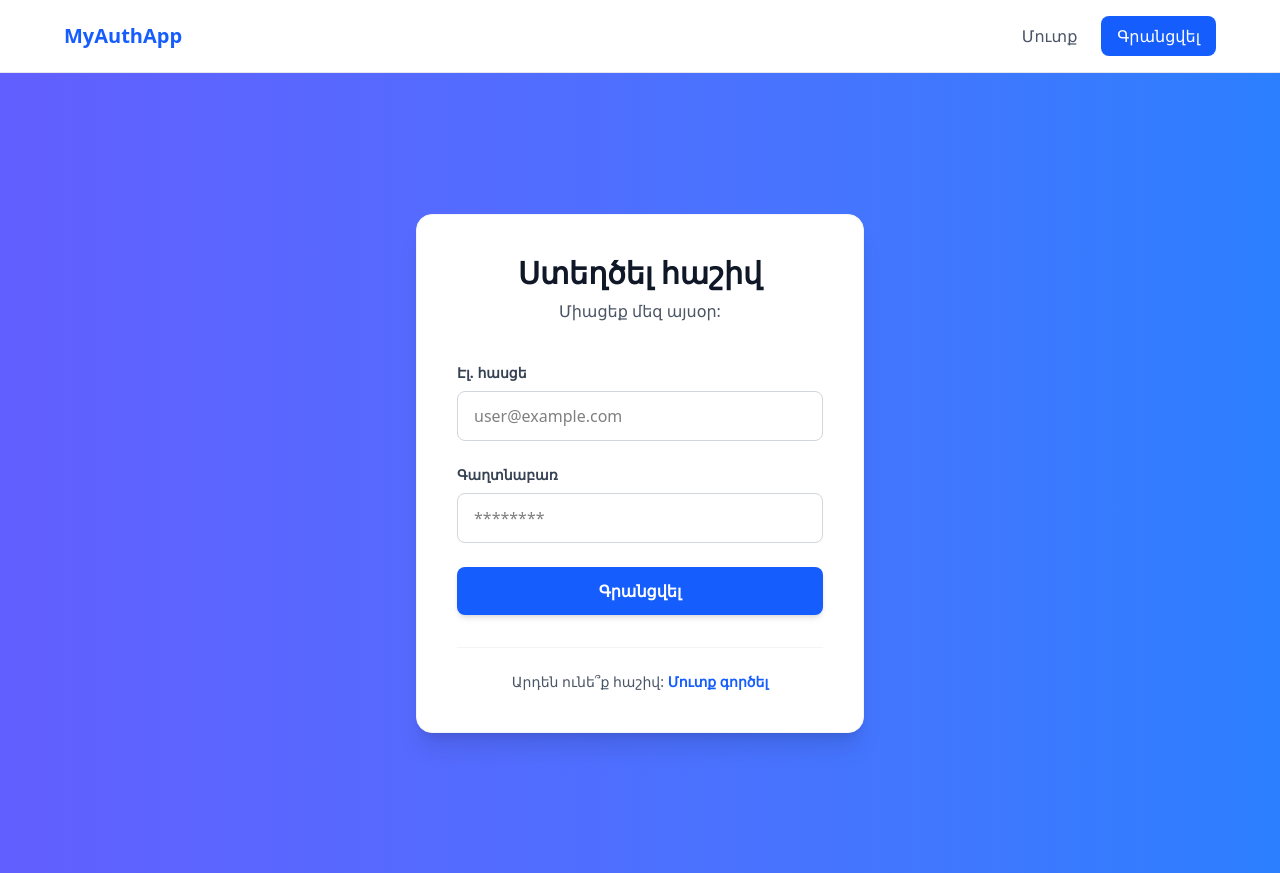
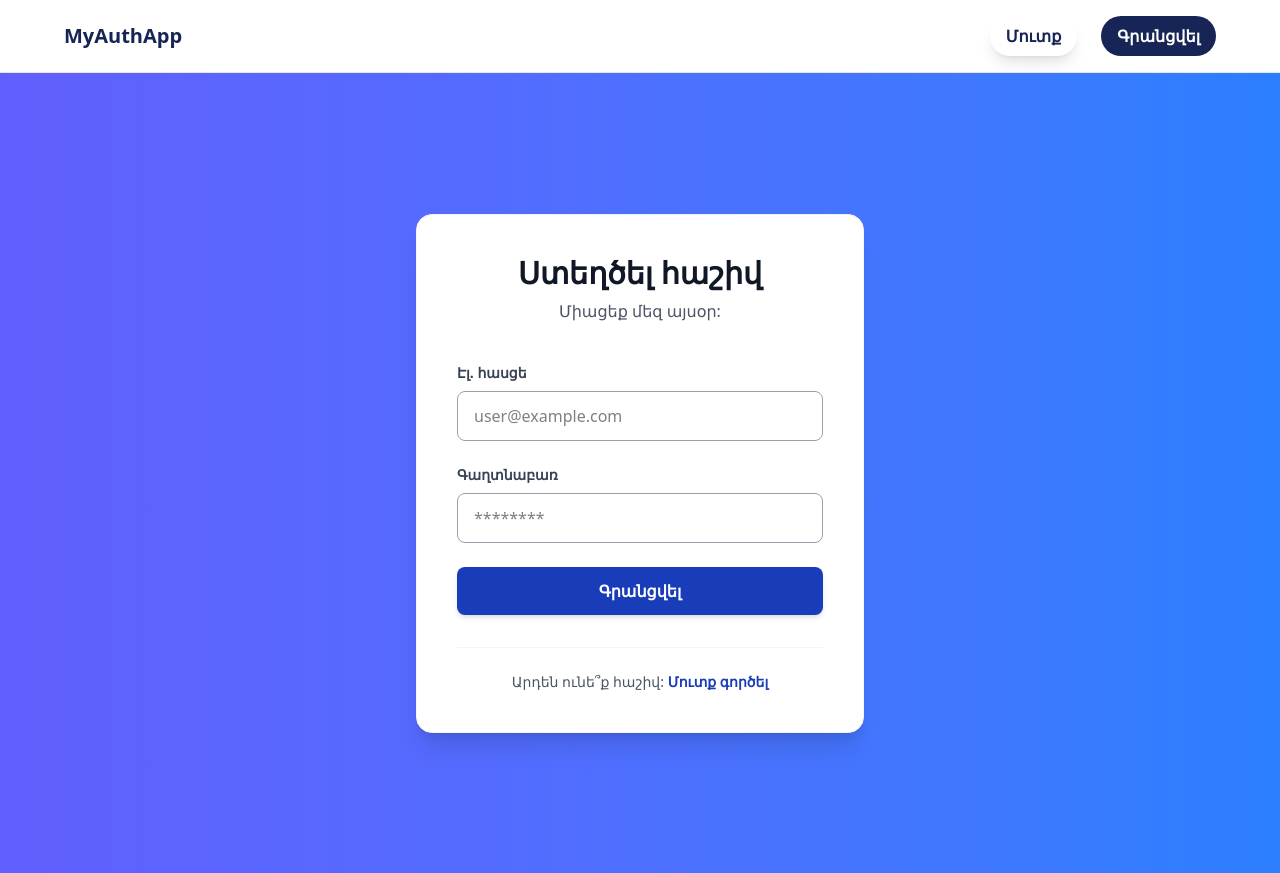
Before and after one commit to geworgiean/authentication_app, a Next.js app: page /register in a window 1280 px wide. Built offline with nearby package versions, Linux system fonts and the light colour scheme; no server answers.

Commit message:
change color

```diff
--- a/src/app/login/page.tsx
+++ b/src/app/login/page.tsx
@@ -56,7 +56,7 @@ export default function LoginPage() {
             <input
               type="email"
               placeholder="user@example.com"
-              className="w-full px-4 py-3 border border-gray-300 rounded-lg focus:outline-none focus:ring-2 focus:ring-blue-500 focus:border-blue-600 transition"
+              className="w-full px-4 py-3 border border-gray-400 rounded-lg focus:outline-none focus:ring-2 focus:ring-blue-950 focus:border-blue-950 transition"
               onChange={(e) => setEmail(e.target.value)}
               required
             />
@@ -68,7 +68,7 @@ export default function LoginPage() {
             <input
               type="password"
               placeholder="********"
-              className="w-full px-4 py-3 border border-gray-300 rounded-lg focus:outline-none focus:ring-2 focus:ring-blue-500 focus:border-blue-500 transition"
+              className="w-full px-4 py-3 border border-gray-400 rounded-lg focus:outline-none focus:ring-2 focus:ring-blue-950 focus:border-blue-950 transition"
               onChange={(e) => setPassword(e.target.value)}
               required
             />
@@ -76,7 +76,7 @@ export default function LoginPage() {
           <button
             type="submit"
             disabled={loading}
-            className={`w-full bg-blue-600 text-white py-3 rounded-lg font-semibold transition duration-300 shadow-md hover:shadow-lg active:scale-[0.98] ${loading ? 'opacity-70 cursor-not-allowed' : 'hover:bg-blue-800'}`}
+            className={`w-full bg-blue-700 text-white py-3 rounded-lg font-semibold transition duration-300 shadow-md hover:shadow-lg active:scale-[0.98] ${loading ? 'opacity-70 cursor-not-allowed' : 'hover:bg-blue-950'}`}
           >
             {loading ? 'Մուտք է գործվում...' : 'Մուտք գործել'}
           </button>
@@ -85,7 +85,7 @@ export default function LoginPage() {
         <div className="mt-8 text-center border-t border-gray-100 pt-6">
           <p className="text-sm text-gray-600">
             Չունե՞ք հաշիվ:{" "}
-            <Link href="/register" className="text-blue-600 hover:text-blue-800 hover:underline font-semibold transition">
+            <Link href="/register" className="text-blue-800 hover:text-blue-950 hover:underline font-semibold transition">
               Գրանցվել
             </Link>
           </p>
--- a/src/app/page.tsx
+++ b/src/app/page.tsx
@@ -18,10 +18,10 @@ export default function HomePage() {
           </p>
 
           <div className="flex gap-4 justify-center">
-            <Link href="/login" className="text-lg text-blue-950 hover:text-sky-50 font-medium px-6 py-2 hover:bg-gray-700 transition shadow-lg rounded-3xl">
+            <Link href="/login" className="text-lg text-blue-950 hover:text-white font-semibold px-6 py-2 hover:bg-gray-700 transition shadow-lg rounded-3xl">
               Մուտք
             </Link>
-            <Link href="/register" className="bg-blue-600 text-white px-6 py-3 rounded-3xl hover:bg-blue-700 transition shadow-lg">
+            <Link href="/register" className="bg-blue-950 text-white px-6 py-3 rounded-3xl hover:bg-gray-700 transition shadow-lg font-semibold">
               Գրանցվել հիմա
             </Link>
           </div>
--- a/src/app/register/page.tsx
+++ b/src/app/register/page.tsx
@@ -22,7 +22,7 @@ export default function RegisterPage() {
               type="email"
               placeholder="user@example.com"
               required
-              className="w-full px-4 py-3 border border-gray-300 rounded-lg focus:outline-none focus:ring-2 focus:ring-blue-500 focus:border-blue-500 transition"
+              className="w-full px-4 py-3 border border-gray-400 rounded-lg focus:outline-none focus:ring-2 focus:ring-blue-950 focus:border-blue-950 transition"
             />
           </div>
 
@@ -35,13 +35,13 @@ export default function RegisterPage() {
               type="password"
               placeholder="********"
               required
-              className="w-full px-4 py-3 border border-gray-300 rounded-lg focus:outline-none focus:ring-2 focus:ring-blue-500 focus:border-blue-500 transition"
+              className="w-full px-4 py-3 border border-gray-400 rounded-lg focus:outline-none focus:ring-2 focus:ring-blue-950 focus:border-blue-950 transition"
             />
           </div>
 
           <button
             type="submit"
-            className="w-full bg-blue-600 text-white py-3 rounded-lg font-semibold hover:bg-blue-700 transition duration-300 shadow-md hover:shadow-lg active:scale-[0.98]"
+            className="w-full bg-blue-800 text-white py-3 rounded-lg font-semibold hover:bg-blue-950 transition duration-300 shadow-md hover:shadow-lg active:scale-[0.98]"
           >
             Գրանցվել
           </button>
@@ -50,7 +50,7 @@ export default function RegisterPage() {
         <div className="mt-8 text-center border-t border-gray-100 pt-6">
           <p className="text-sm text-gray-600">
             Արդեն ունե՞ք հաշիվ:{" "}
-            <Link href="/login" className="text-blue-600 hover:text-blue-800 hover:underline font-semibold transition">
+            <Link href="/login" className="text-blue-800 hover:text-blue-950 hover:underline font-semibold transition">
               Մուտք գործել
             </Link>
           </p>
--- a/src/components/LogoutButton.tsx
+++ b/src/components/LogoutButton.tsx
@@ -6,7 +6,7 @@ export default function LogoutButton() {
     return (
         <button
             onClick={() => signOut({ callbackUrl: "/login" })}
-            className="bg-red-500 hover:bg-red-600 text-white px-6 py-2 rounded-lg font-semibold transition duration-300 shadow-md active:scale-95"
+            className="bg-red-500 hover:bg-red-700 text-white px-6 py-2 rounded-3xl font-semibold transition duration-300 shadow-lg active:scale-95"
         >
                 Դուրս գալ
         </button>
--- a/src/components/Navbar.tsx
+++ b/src/components/Navbar.tsx
@@ -9,30 +9,29 @@ export default async function Navbar() {
   return (
     <nav className="bg-white border-b border-gray-200 py-4 px-8 shadow-sm">
       <div className="max-w-6xl mx-auto flex justify-between items-center">
-        {/* Logo / Home Link */}
-        <Link href="/" className="text-xl font-bold text-blue-600">
+        <Link href="/" className="text-xl font-bold text-blue-950">
           MyAuthApp
         </Link>
 
         <div className="flex items-center gap-6">
           {session ? (
             <>
-              <Link href="/dashboard" className="text-gray-600 hover:text-blue-600 transition">
+              <Link href="/dashboard" className="text-gray-600 hover:text-blue-950 transition font-semibold">
                 Dashboard
               </Link>
               <div className="flex items-center gap-4">
-                <span className="text-sm text-gray-500">{session.user?.email}</span>
+                <span className="text-sm text-gray-500 font-semibold">{session.user?.email}</span>
                 <LogoutButton />
               </div>
             </>
           ) : (
             <>
-              <Link href="/login" className="text-gray-600 hover:text-blue-600 transition">
+              <Link href="/login" className="text-blue-950 hover:text-white transition font-semibold shadow-lg px-4 py-2 rounded-3xl hover:bg-gray-700 ">
                 Մուտք
               </Link>
               <Link
                 href="/register"
-                className="bg-blue-600 text-white px-4 py-2 rounded-lg hover:bg-blue-700 transition"
+                className="bg-blue-950 text-white px-4 py-2 rounded-3xl hover:bg-gray-700 transition font-semibold"
               >
                 Գրանցվել
               </Link>
```
